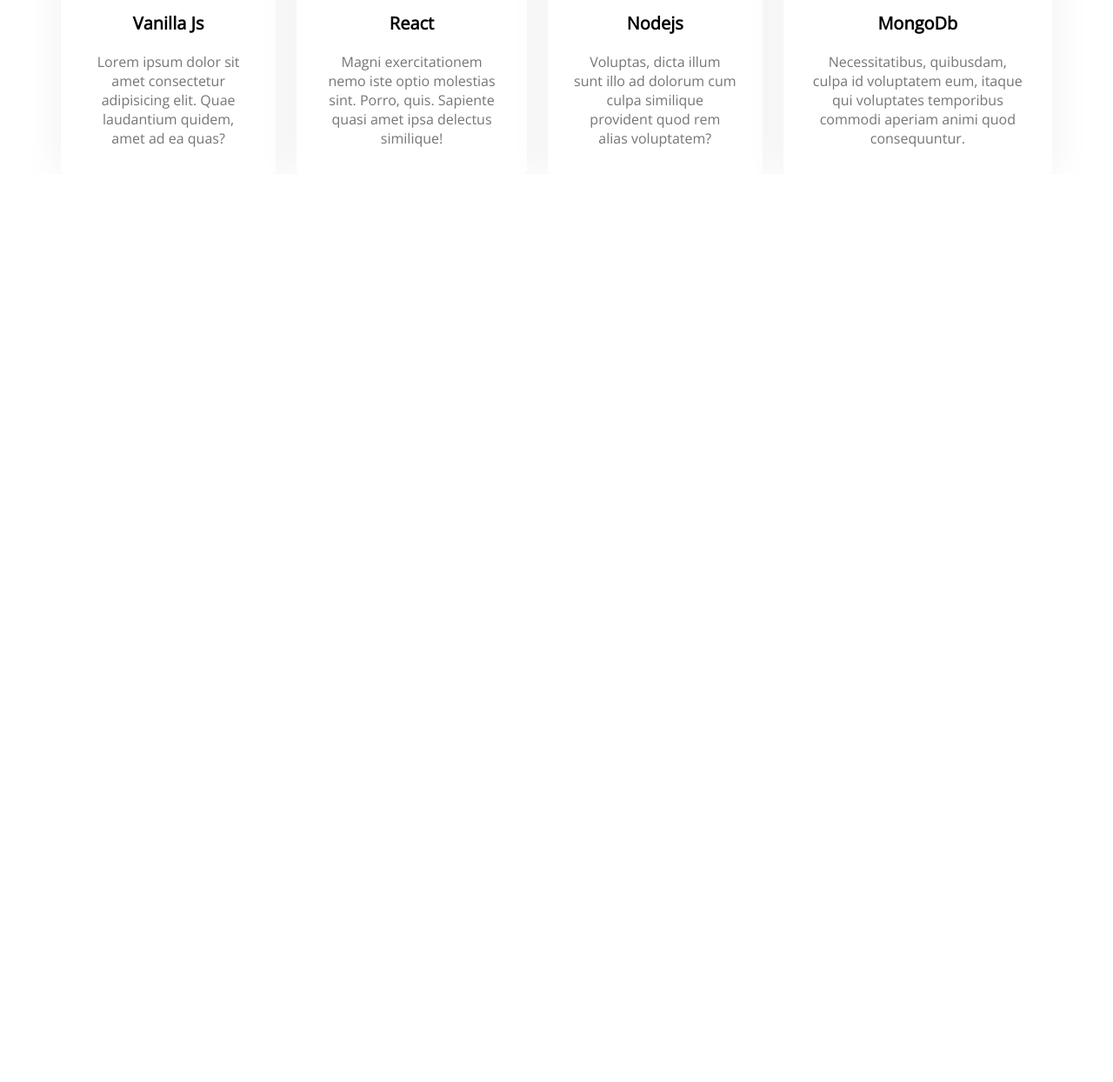
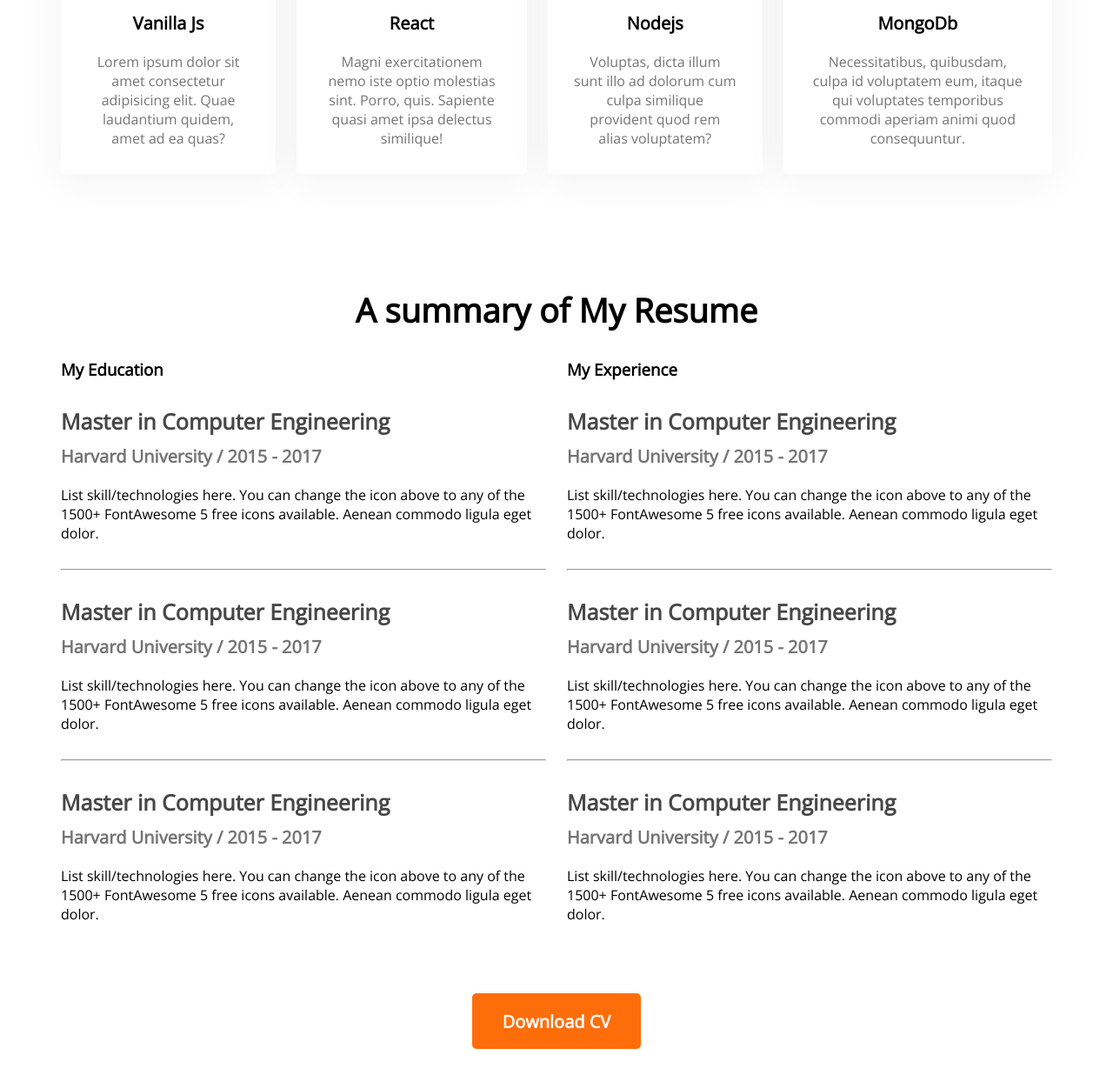
Before and after one commit to swadebsharma6/Developer-portfolio, a plain HTML site: page index.html in a window 1280 px wide. Shown: the part 1848-3092 px from the top of the page at 87% size. Before the commit the page ends 2048 px from the top, so only its background shows below. Drawn offline with nearby package versions, Linux system fonts and the light colour scheme.

Commit message:
added education section

```diff
--- a/index.html
+++ b/index.html
@@ -81,6 +81,65 @@
              </div>
             </div>
         </section>
+        <!-- Resume section -->
+        <section class="resume">
+            <h3 class="section-title">A summary of My Resume</h3>
+            <div class="resume-container">
+             <div>
+              <h3 class="resume-title">My Education</h3>
+              <div class="resume-item">
+                <h4 class="title">Master in Computer Engineering</h4>
+                <h5 class="sub-title">Harvard University / 2015 - 2017</h5>
+                <p class="description">List skill/technologies here. You can change the icon above
+                    to any of the 1500+ FontAwesome 5 free icons available. Aenean commodo ligula eget dolor.</p>
+              </div>
+              <hr>
+              <div class="resume-item">
+                <h4 class="title">Master in Computer Engineering</h4>
+                <h5 class="sub-title">Harvard University / 2015 - 2017</h5>
+                <p class="description">List skill/technologies here. You can change the icon above
+                    to any of the 1500+ FontAwesome 5 free icons available. Aenean commodo ligula eget dolor.</p>
+              </div>
+              <hr>
+              <div class="resume-item">
+                <h4 class="title">Master in Computer Engineering</h4>
+                <h5 class="sub-title">Harvard University / 2015 - 2017</h5>
+                <p class="description">List skill/technologies here. You can change the icon above
+                    to any of the 1500+ FontAwesome 5 free icons available. Aenean commodo ligula eget dolor.</p>
+              </div>
+
+             </div>
+             <div>
+              <h3 class="resume-title">My Experience</h3>
+              <div class="resume-item">
+                <h4 class="title">Master in Computer Engineering</h4>
+                <h5 class="sub-title">Harvard University / 2015 - 2017</h5>
+                <p class="description">List skill/technologies here. You can change the icon above
+                    to any of the 1500+ FontAwesome 5 free icons available. Aenean commodo ligula eget dolor.</p>
+              </div>
+              <hr>
+              <div class="resume-item">
+                <h4 class="title">Master in Computer Engineering</h4>
+                <h5 class="sub-title">Harvard University / 2015 - 2017</h5>
+                <p class="description">List skill/technologies here. You can change the icon above
+                    to any of the 1500+ FontAwesome 5 free icons available. Aenean commodo ligula eget dolor.</p>
+              </div>
+              <hr>
+              <div class="resume-item">
+                <h4 class="title">Master in Computer Engineering</h4>
+                <h5 class="sub-title">Harvard University / 2015 - 2017</h5>
+                <p class="description">List skill/technologies here. You can change the icon above
+                    to any of the 1500+ FontAwesome 5 free icons available. Aenean commodo ligula eget dolor.</p>
+              </div>
+
+
+             </div>
+            </div>
+            <!-- button -->
+            <div class="resume-btn">
+                <button class="btn-primary">Download CV</button>
+            </div>
+        </section>
     </main>
     <footer>
 
--- a/styles/style.css
+++ b/styles/style.css
@@ -64,9 +64,12 @@ main{
     max-width: 1140px;
     margin: 0 auto;
 }
+section{
+    margin-top: 130px;
+}
 /* About me section style */
 .about{
-    margin-top: 130px;
+    /* margin-top: 130px; */
     background: #FFF8F3;
     border-radius: 10px;
     padding: 130px 150px;
@@ -102,7 +105,7 @@ main{
 /* What i do style */
 .what-i-do{
     text-align: center;
-    margin-top: 130px;
+    /* margin-top: 130px;  */
 }
 .what-i-do-description{
     color: #757575;
@@ -130,3 +133,35 @@ main{
     font-size: 16px;
     color: #757575;
 }
+
+/* resume style */
+.resume{
+    margin-bottom: 50px;
+}
+.resume-container{
+   display: flex;
+   gap: 24px;
+}
+.resume-item{
+    margin-top: 30px;
+    margin-bottom: 30px;
+}
+.resume .title{
+    color: #474747;
+    font-weight: 700;
+    font-size: 25px;
+    margin-bottom: 10px;
+}
+.resume .sub-title{
+    color: #757575;
+    font-weight: 600;
+    font-size: 20px;
+    margin-bottom: 20px;
+}
+.resume .description{
+    columns: #757575;
+}
+.resume-btn{
+    margin-top: 50px;
+    text-align: center;
+}
```
